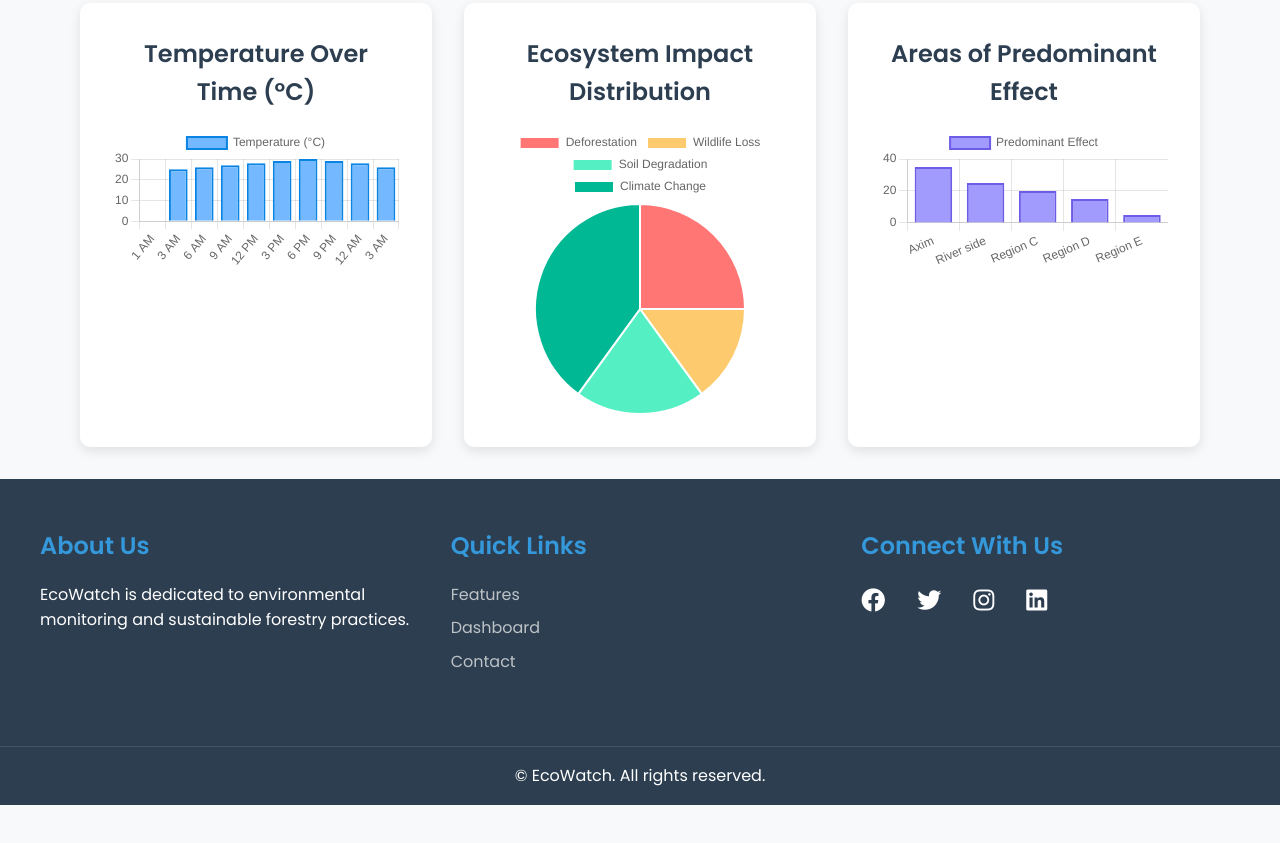
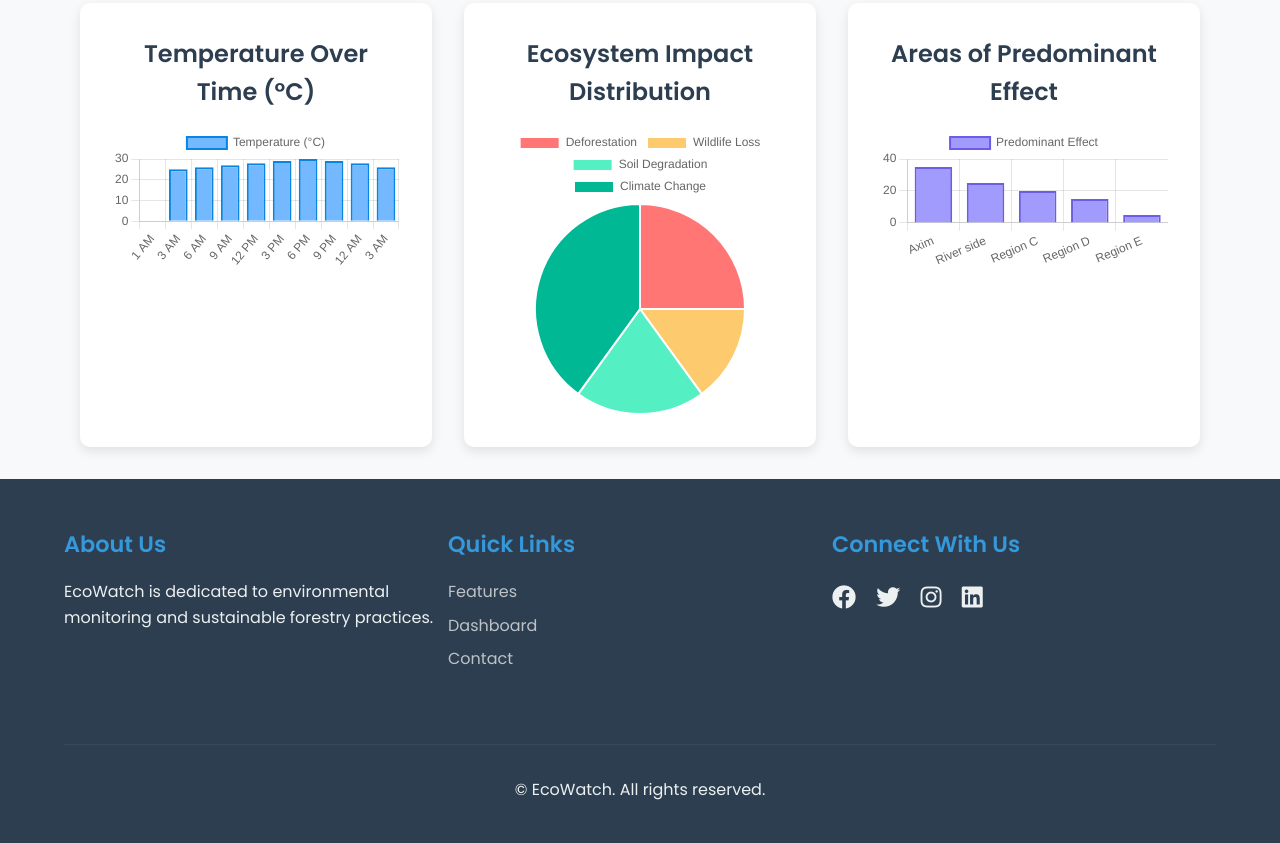
Before and after one commit to dr-akoto/ECOWATCH_AFRICA, a website: page Dashboard.html in a window 1280 px wide. Shown: the part 281-1124 px from the top of the page. Before the commit the page ends 1086 px from the top, so only its background shows below. Drawn offline with nearby package versions, Linux system fonts and the light colour scheme.

Commit message:
modified homepage

```diff
--- a/styles.css
+++ b/styles.css
@@ -27,8 +27,8 @@ body {
 }
 
 /* Navigation */
-nav {
-    position: absolute;
+  nav  {
+    position: absolute !important;
     top: 20px;
     left: 0;
     right: 0;
@@ -251,69 +251,6 @@ nav {
     color: #7f8c8d;
 }
 
-/* Footer */
-footer {
-    background-color: var(--secondary-color);
-    color: white;
-    padding: 3rem 0 1rem;
-}
-
-.footer-content {
-    display: flex;
-    justify-content: space-between;
-    flex-wrap: wrap;
-    gap: 2rem;
-}
-
-.footer-section {
-    flex: 1;
-    min-width: 250px;
-}
-
-.footer-section h3 {
-    font-size: 1.5rem;
-    margin-bottom: 1rem;
-}
-
-.footer-section ul {
-    list-style: none;
-}
-
-.footer-section ul li {
-    margin-bottom: 0.5rem;
-}
-
-.footer-section ul li a {
-    color: #bdc3c7;
-    text-decoration: none;
-    transition: color 0.3s ease;
-}
-
-.footer-section ul li a:hover {
-    color: var(--primary-color);
-}
-
-.social-icons {
-    display: flex;
-    gap: 1rem;
-}
-
-.social-icons a {
-    color: white;
-    font-size: 1.5rem;
-    transition: color 0.3s ease;
-}
-
-.social-icons a:hover {
-    color: var(--primary-color);
-}
-
-.footer-bottom {
-    text-align: center;
-    margin-top: 2rem;
-    padding-top: 1rem;
-    border-top: 1px solid rgba(255, 255, 255, 0.1);
-}
 
 /* Animations */
 @keyframes fadeInDown {
```
Also changed, not shown: index.html (+4 -0 lines).
